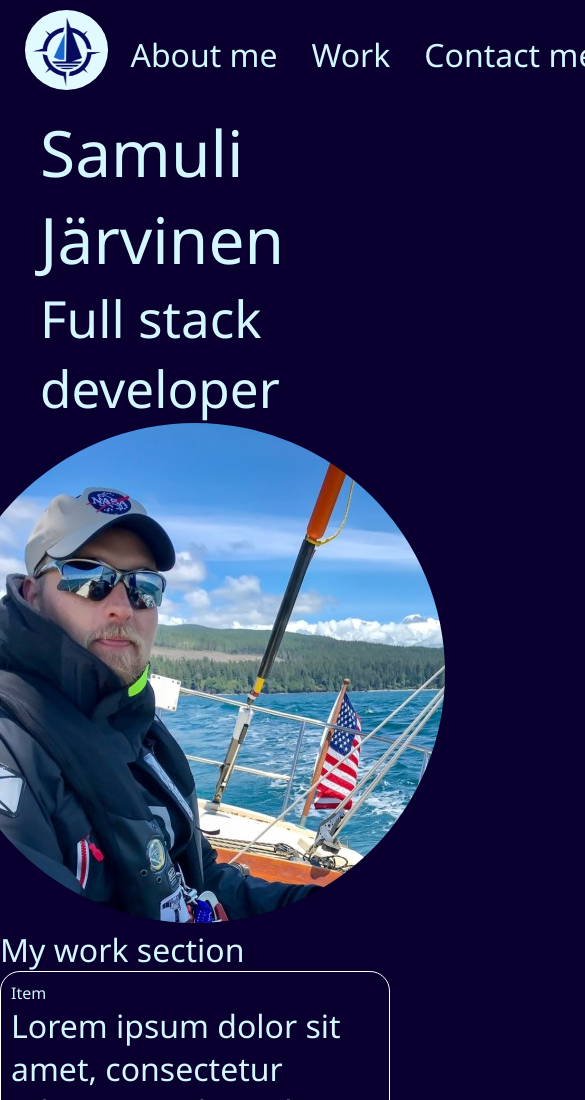
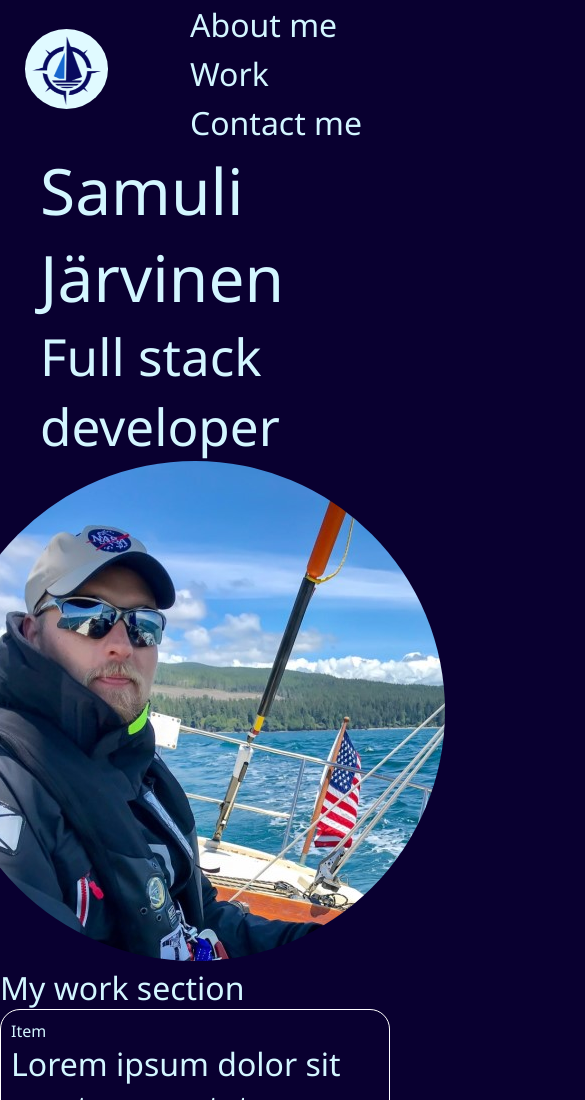
Before and after one commit to frye/developer-portfolio, a plain HTML site: page index.html in a window 390 px wide. Shown: the top 1100 px of the page, 585 px wide, since content can reach past the window. Drawn offline with Linux system fonts and the light colour scheme.

Commit message:
Fixing the behavior of the menu items when viewed with narrow screen

```diff
--- a/assets/style/style.css
+++ b/assets/style/style.css
@@ -88,7 +88,18 @@ header ul li {
     .portfolioitem {
         width: 100%;
     }
+
     .aboutme {
         flex-direction: column;
     }
+
+    header ul {
+        width: 200px;
+        flex-direction: column;
+    }
+
+    header ul li {
+        padding-top: 3px;
+        padding-bottom: 3px;
+    }
 }
```
